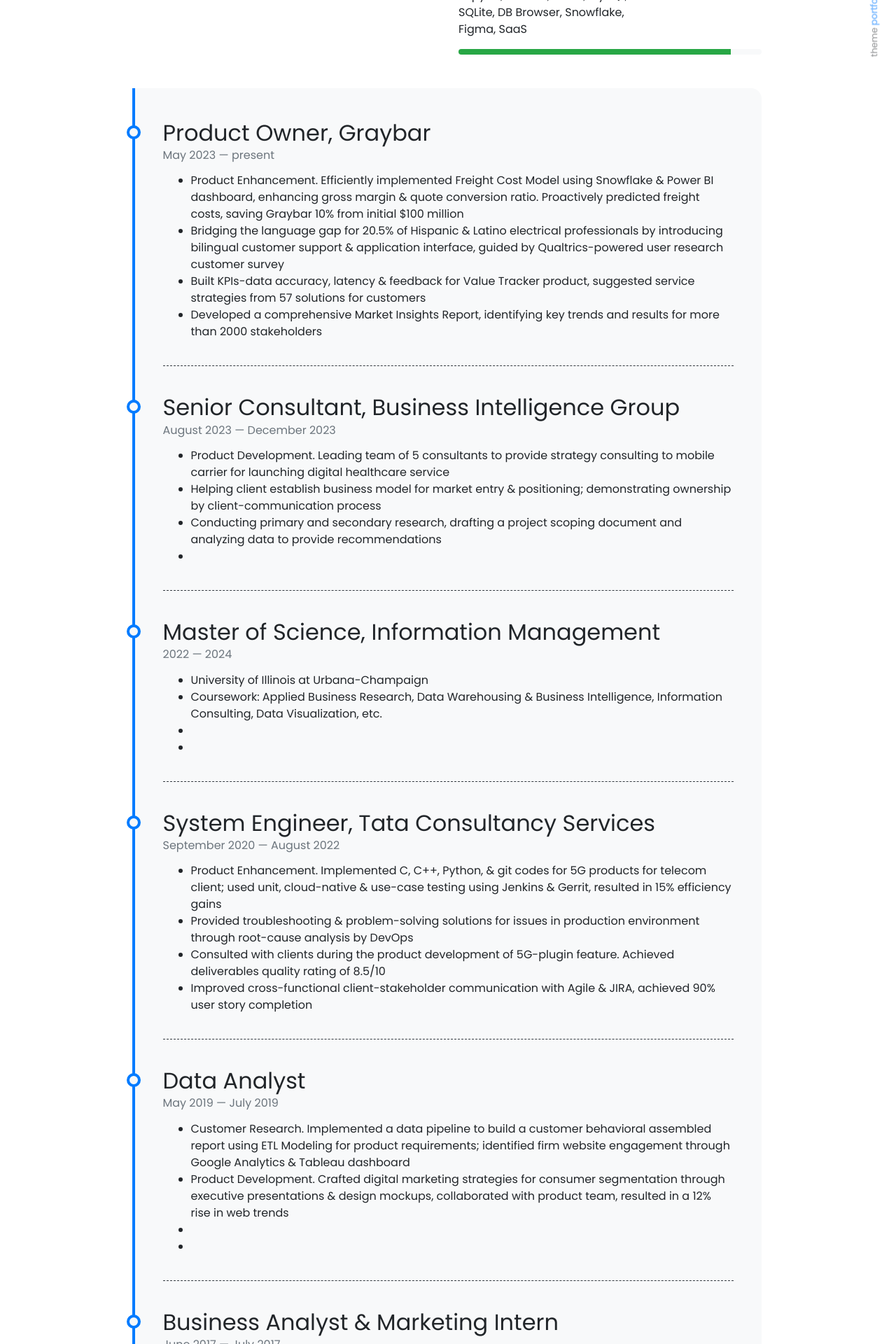
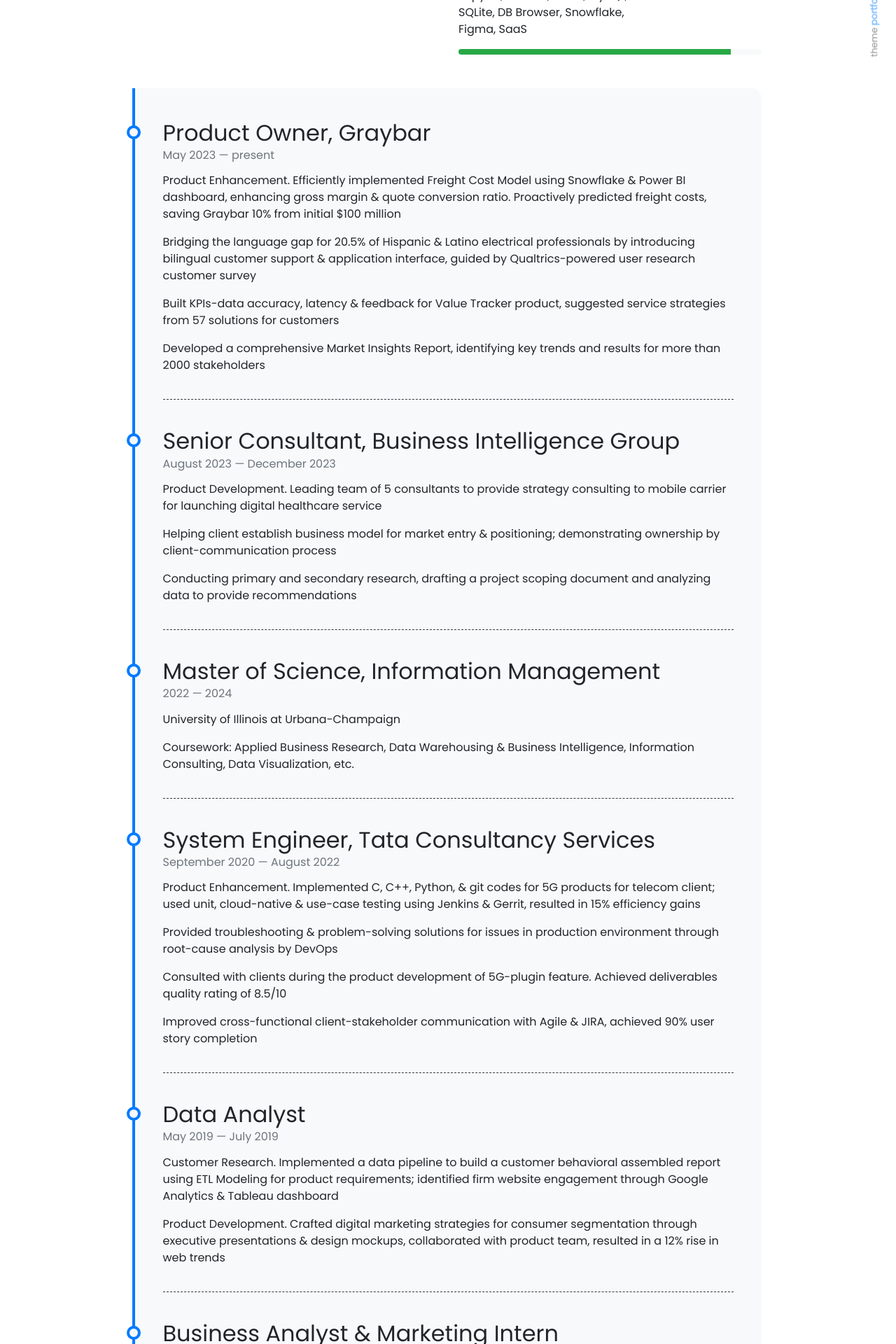
Before and after one commit to sankalpjain63/sankalpjain63.github.io, a Jekyll site: the page built from pages/about.md, in a window 1280 px wide. Shown: the part 699-2619 px from the top of the page at 70% size. Built offline with Jekyll 4.4.1, drawn with Linux system fonts in a browser that asks for light colours; nearby versions of some CDN libraries.

Commit message:
timeline.html

```diff
--- a/_includes/about/timeline.html
+++ b/_includes/about/timeline.html
@@ -5,12 +5,10 @@
         <div class="content">
           <h2>{{ item.title }}</h2>
           <h6 class="date">{{ item.from }} — {{ item.to }}</h6>
-          <ul>
-            <li>{{ item.description1 }}</li>
-            <li>{{ item.description2 }}</li>
-            <li>{{ item.description3 }}</li>
-            <li>{{ item.description4 }}</li>
-          </ul>
+            <p>{{ item.description1 }}</p>
+            <p>{{ item.description2 }}</p>
+            <p>{{ item.description3 }}</p>
+            <p>{{ item.description4 }}</p>
         </div>
       </div>
     {% endfor %}
```
